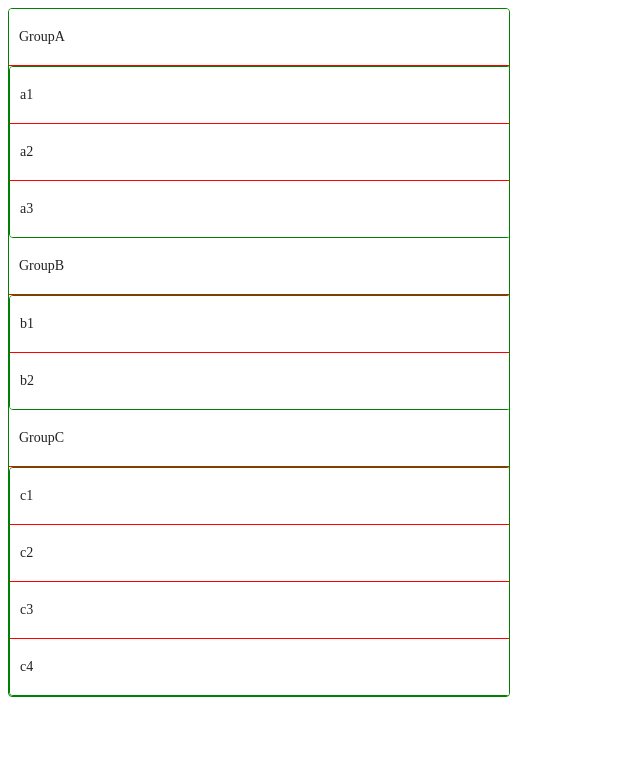
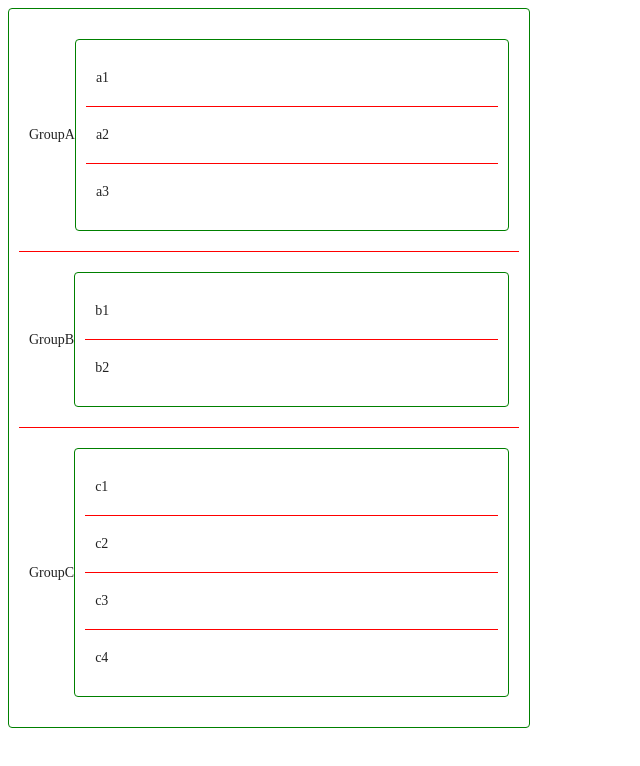
Before and after one commit to zaid-butt/ManageMenu, an Angular app: page / in a window 1280 px wide. Shown: the top 766 px of the page, without its empty margins (0-640 px from the left). Built offline with nearby package versions, Linux system fonts and the light colour scheme.

Commit message:
droper done

```diff
--- a/package.json
+++ b/package.json
@@ -12,10 +12,12 @@
   "private": true,
   "dependencies": {
     "@angular/animations": "^17.1.0",
+    "@angular/cdk": "^17.1.2",
     "@angular/common": "^17.1.0",
     "@angular/compiler": "^17.1.0",
     "@angular/core": "^17.1.0",
     "@angular/forms": "^17.1.0",
+    "@angular/material": "^17.1.2",
     "@angular/platform-browser": "^17.1.0",
     "@angular/platform-browser-dynamic": "^17.1.0",
     "@angular/platform-server": "^17.1.0",
--- a/src/app/app.component.ts
+++ b/src/app/app.component.ts
@@ -34,6 +34,17 @@ movies = [
 
 
   drop(event: CdkDragDrop<string[]>) {
+    console.info("event1")
+    console.info(event)
     moveItemInArray(this.movies, event.previousIndex, event.currentIndex);
   }
+  drop2(event: CdkDragDrop<string[]>, id:any) {
+    console.info("event2")
+    console.info(event)
+    this.movies.forEach((movie,idx)=>{
+      if(id.toString() === movie.uId.toString()){
+        moveItemInArray(this.movies[idx].children, event.previousIndex, event.currentIndex);
+      }
+    })
+  }
 }
--- a/src/app/app.css
+++ b/src/app/app.css
@@ -1,5 +1,6 @@
 .example-list {
     width: 500px;
+    padding: 10px;
     max-width: 100%;
     border: solid 1px green;
     min-height: 60px;
--- a/src/app/app.html
+++ b/src/app/app.html
@@ -1,21 +1,23 @@
-
+<div cdkDropListGroup>
 <div cdkDropList class="example-list" (cdkDropListDropped)="drop($event)">
-  @for (movie of movies; track movie) {
+  @for (movie of movies; track movie;) {
     <div class="example-box" cdkDrag>
       {{movie.name}}
-    </div>
 
-    <div cdkDropList class="example-list" (cdkDropListDropped)="drop($event)">
-      @for (children of movie.children; track children) {
-        <div class="example-box" cdkDrag>
-          {{children}}
-        </div>
-      }
+      <div cdkDropList class="example-list" (cdkDropListDropped)="drop2($event, movie.uId)">
+        @for (children of movie.children; track children) {
+          <div class="example-box" cdkDrag>
+            {{children}}
+          </div>
+        }
+      </div>
+
+
     </div>
 
   }
 </div>
-
+</div>
 
 
 <!-- <router-outlet /> -->
```
